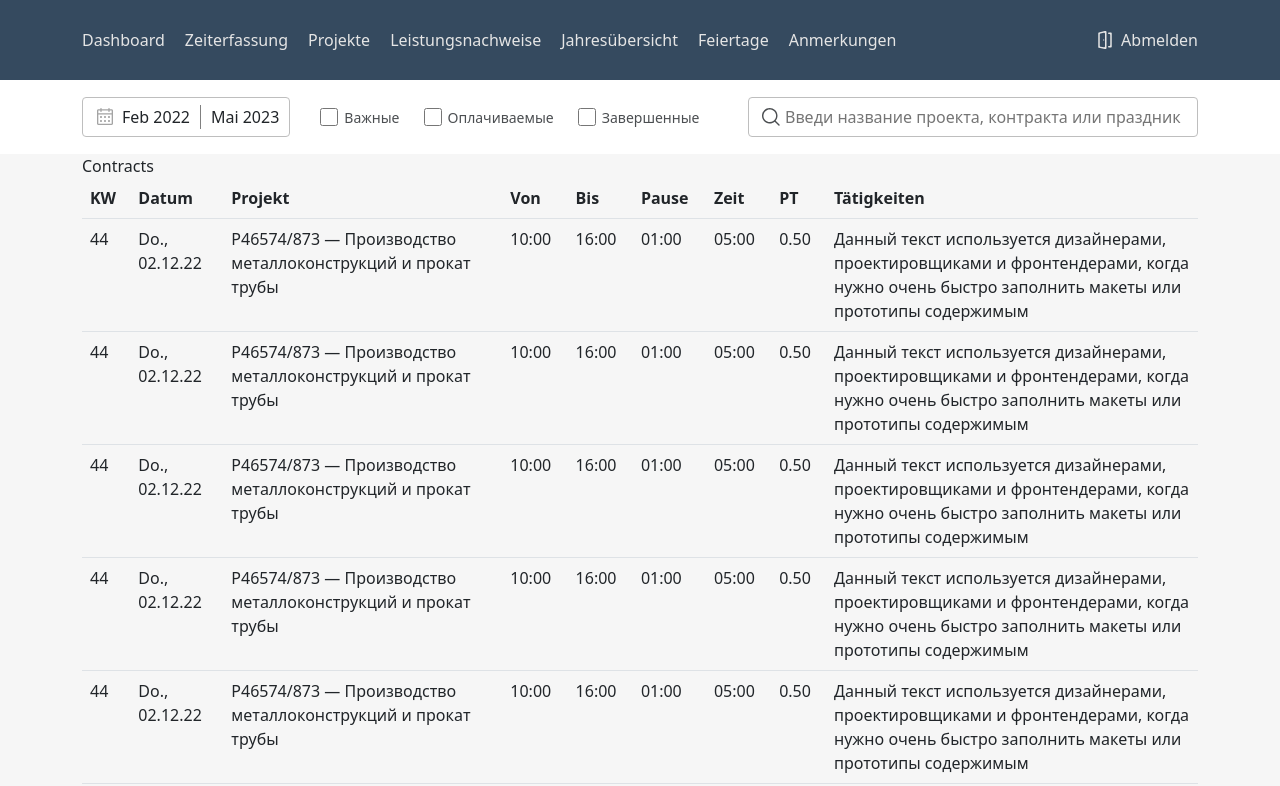
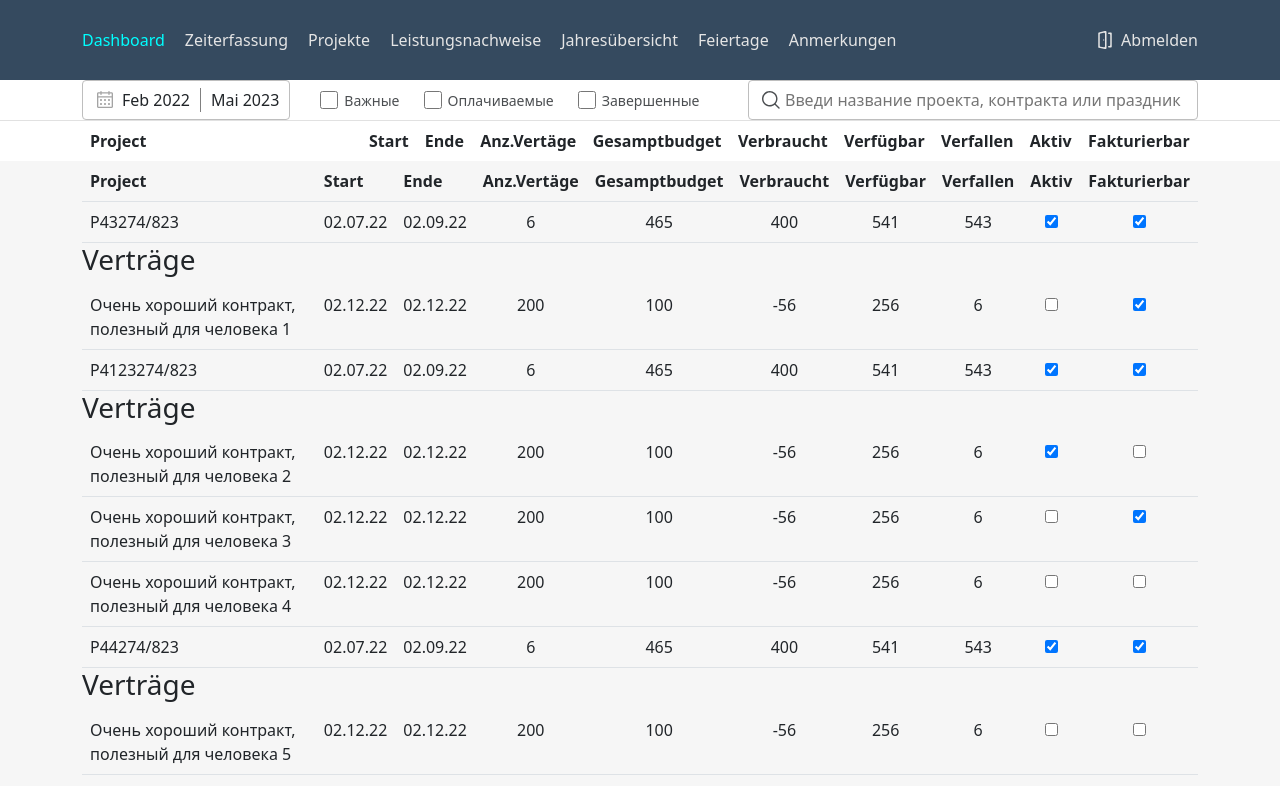
Before and after one commit to artem4rolov/crm_germany, a React (Create React App) app: page /contracts in a window 1280 px wide. Shown: the top 786 px of the page. Built offline with nearby package versions, Linux system fonts and the light colour scheme.

Commit message:
fix header and table

```diff
--- a/src/components/Header/Header.jsx
+++ b/src/components/Header/Header.jsx
@@ -56,7 +56,7 @@ const navBarData = [
 ];
 
 function Header() {
-  const [active, setActive] = useState(null);
+  const [active, setActive] = useState(0);
 
   return (
     <Styles>
--- a/src/components/SideBar/SideBar.jsx
+++ b/src/components/SideBar/SideBar.jsx
@@ -1,5 +1,5 @@
 import React from "react";
-import { Container } from "react-bootstrap";
+import { Container, Table } from "react-bootstrap";
 
 import CalendarImage from "../../assets/icon_calendar.svg";
 import SettingsImage from "../../assets/icon_setting.svg";
@@ -11,20 +11,36 @@ import { useState } from "react";
 import { useEffect } from "react";
 
 const Styles = styled.div`
+  tbody,
+  td,
+  tfoot,
+  th,
+  thead,
+  tr {
+    border: none;
+  }
+
+  .table {
+    margin-bottom: 0;
+  }
+
   .sidebar {
     width: 100%;
-    padding: 17px 0;
     background: #fff;
 
+    .sidebar-table-title {
+      border-top: 1px solid #e1e1e1;
+    }
+
     .container {
+      .sidebar-top {
         display: flex;
-      flex-direction: row;
-      flex-wrap: no-wrap;
         justify-content: space-between;
 
         .sidebar-left {
           display: flex;
           gap: 30px;
+        }
       }
     }
 
@@ -162,8 +178,6 @@ const Styles = styled.div`
   }
 `;
 
-const filters = [{ title: "Важные" }, { title: "Очистить пустые" }];
-
 const SideBar = (props) => {
   // стейт для закрепления сайд-бара наверху
   const [stickyClass, setStickyClass] = useState("relative");
@@ -172,7 +186,7 @@ const SideBar = (props) => {
   const stickNavbar = () => {
     if (window !== undefined) {
       let windowHeight = window.scrollY;
-      windowHeight > 100 ? setStickyClass("sticky-nav") : setStickyClass("");
+      windowHeight > 60 ? setStickyClass("sticky-nav") : setStickyClass("");
     }
   };
 
@@ -189,6 +203,7 @@ const SideBar = (props) => {
     <Styles>
       <div className={`sidebar ${stickyClass}`}>
         <Container>
+          <div className="sidebar-top">
             <div className="sidebar-left">
               <div className="sidebar-calendar">
                 <img src={CalendarImage} alt="" />
@@ -243,7 +258,27 @@ const SideBar = (props) => {
                 />
               </div>
             )}
+          </div>
         </Container>
+        {/* заголовки для каждой отдельной таблицы */}
+        {props.columnTitle && (
+          <div className="sidebar-table-title">
+            <Container>
+              <Table responsive>
+                <thead>
+                  <tr className="table-titles">
+                    {props &&
+                      props.columnTitle.map((item, index) => (
+                        <th className={item.classes} key={index}>
+                          {item.title}
+                        </th>
+                      ))}
+                  </tr>
+                </thead>
+              </Table>
+            </Container>
+          </div>
+        )}
       </div>
     </Styles>
   );
--- /dev/null
+++ b/src/mock/table-contracts.json
@@ -0,0 +1,216 @@
+[
+  {
+    "project": "P43274/823",
+    "start": "02.07.22",
+    "end": "02.09.22",
+    "anz": 6,
+    "budget": 465,
+    "verbraucht": 400,
+    "verfugbar": 541,
+    "verfallen": 543,
+    "aktiv": true,
+    "fakturierbar": true,
+    "contracts": [
+      [
+        "Очень хороший контракт, полезный для человека 1",
+        "02.12.22",
+        "02.12.22",
+        200,
+        100,
+        -56,
+        256,
+        6,
+        false,
+        true
+      ]
+    ]
+  },
+  {
+    "project": "P4123274/823",
+    "start": "02.07.22",
+    "end": "02.09.22",
+    "anz": 6,
+    "budget": 465,
+    "verbraucht": 400,
+    "verfugbar": 541,
+    "verfallen": 543,
+    "aktiv": true,
+    "fakturierbar": true,
+    "contracts": [
+      [
+        "Очень хороший контракт, полезный для человека 2",
+        "02.12.22",
+        "02.12.22",
+        200,
+        100,
+        -56,
+        256,
+        6,
+        true,
+        false
+      ],
+      [
+        "Очень хороший контракт, полезный для человека 3",
+        "02.12.22",
+        "02.12.22",
+        200,
+        100,
+        -56,
+        256,
+        6,
+        false,
+        true
+      ],
+      [
+        "Очень хороший контракт, полезный для человека 4",
+        "02.12.22",
+        "02.12.22",
+        200,
+        100,
+        -56,
+        256,
+        6,
+        false,
+        false
+      ]
+    ]
+  },
+  {
+    "project": "P44274/823",
+    "start": "02.07.22",
+    "end": "02.09.22",
+    "anz": 6,
+    "budget": 465,
+    "verbraucht": 400,
+    "verfugbar": 541,
+    "verfallen": 543,
+    "aktiv": true,
+    "fakturierbar": true,
+    "contracts": [
+      [
+        "Очень хороший контракт, полезный для человека 5",
+        "02.12.22",
+        "02.12.22",
+        200,
+        100,
+        -56,
+        256,
+        6,
+        false,
+        false
+      ],
+      [
+        "Очень хороший контракт, полезный для человека 6",
+        "02.12.22",
+        "02.12.22",
+        200,
+        100,
+        -56,
+        256,
+        6,
+        false,
+        false
+      ],
+      [
+        "Очень хороший контракт, полезный для человека 7",
+        "02.12.22",
+        "02.12.22",
+        200,
+        100,
+        -56,
+        256,
+        6,
+        false,
+        false
+      ],
+      [
+        "Очень хороший контракт, полезный для человека 8",
+        "02.12.22",
+        "02.12.22",
+        200,
+        100,
+        -56,
+        256,
+        6,
+        false,
+        false
+      ],
+      [
+        "Очень хороший контракт, полезный для человека 9",
+        "02.12.22",
+        "02.12.22",
+        200,
+        100,
+        -56,
+        256,
+        6,
+        false,
+        false
+      ]
+    ]
+  },
+  {
+    "project": "P411114/823",
+    "start": "02.07.22",
+    "end": "02.09.22",
+    "anz": 6,
+    "budget": 465,
+    "verbraucht": 400,
+    "verfugbar": 541,
+    "verfallen": 543,
+    "aktiv": true,
+    "fakturierbar": true,
+    "contracts": [
+      [
+        "Очень хороший контракт, полезный для человека 10",
+        "02.12.22",
+        "02.12.22",
+        200,
+        100,
+        -56,
+        256,
+        6,
+        false,
+        false
+      ],
+      [
+        "Очень хороший контракт, полезный для человека 11",
+        "02.12.22",
+        "02.12.22",
+        200,
+        100,
+        -56,
+        256,
+        6,
+        false,
+        false
+      ]
+    ]
+  },
+  {
+    "project": "P414524/823",
+    "start": "02.07.22",
+    "end": "02.09.22",
+    "anz": 6,
+    "budget": 465,
+    "verbraucht": 400,
+    "verfugbar": 541,
+    "verfallen": 543,
+    "aktiv": true,
+    "fakturierbar": true,
+    "contracts": [
+      [
+        "Очень хороший контракт, полезный для человека 12",
+        "02.12.22",
+        "02.12.22",
+        200,
+        100,
+        -56,
+        256,
+        6,
+        false,
+        false
+      ]
+    ]
+  }
+]
--- a/src/tabs/Contracts/Contracts.jsx
+++ b/src/tabs/Contracts/Contracts.jsx
@@ -2,7 +2,7 @@ import React from "react";
 import styled from "styled-components";
 import SideBar from "../../components/SideBar/SideBar";
 import { Container, Table } from "react-bootstrap";
-import data from "../../mock/table-projects.json";
+import data from "../../mock/table-contracts.json";
 
 import PlusIcon from "../../assets/icon_added.svg";
 import EditIcon from "../../assets/icon_edit.svg";
@@ -66,15 +66,16 @@ const Styles = styled.div`
 `;
 
 const columnTitle = [
-  { title: "KW", size: "col" },
-  { title: "Datum", size: "col-1" },
-  { title: "Projekt", size: "col-3" },
-  { title: "Von", size: "col" },
-  { title: "Bis", size: "col" },
-  { title: "Pause", size: "col" },
-  { title: "Zeit", size: "col" },
-  { title: "PT", size: "col" },
-  { title: "Tätigkeiten", size: "col-4" },
+  { title: "Project", classes: "col-3" },
+  { title: "Start", classes: "col" },
+  { title: "Ende", classes: "col" },
+  { title: "Anz.Vertäge", classes: "col text-center" },
+  { title: "Gesamptbudget", classes: "col text-center" },
+  { title: "Verbraucht", classes: "col text-center" },
+  { title: "Verfügbar", classes: "col text-center" },
+  { title: "Verfallen", classes: "col text-center" },
+  { title: "Aktiv", classes: "col text-center" },
+  { title: "Fakturierbar", classes: "col text-center" },
 ];
 
 const Contracts = () => {
@@ -85,7 +86,7 @@ const Contracts = () => {
     setToggleModal((prev) => !prev);
 
     switch (param) {
-      case null:
+      case "":
         return (
           toggleModal && (
             <Modal project title="Projekt hinzufügen" toggle={setToggleModal} />
@@ -112,15 +113,16 @@ const Contracts = () => {
             { title: "Оплачиваемые" },
             { title: "Завершенные" },
           ]}
+          columnTitle={columnTitle}
           search
         />
         <Container>
-          Contracts
           <Table responsive>
             <thead>
+              {/* формируем столбцы */}
               <tr className="table-titles">
                 {columnTitle.map((item, index) => (
-                  <th className={item.size} key={index}>
+                  <th className={item.classes} key={index}>
                     {item.title}
                   </th>
                 ))}
@@ -128,34 +130,81 @@ const Contracts = () => {
             </thead>
             <tbody>
               {data.map((row, index) => (
-                <tr
-                  key={index}
-                  className={`table-content ${
-                    activeRow === index ? "active" : ""
-                  } `}
-                  onClick={() => setActiveRow(index)}
-                >
-                  {row.map((col, index) => (
-                    <th key={index}>{col}</th>
+                <>
+                  {/* данные о проекте */}
+                  <tr
+                    key={row.project}
+                    className={`table-content ${
+                      activeRow === row.project ? "active" : ""
+                    } `}
+                    onClick={() => setActiveRow(row.project)}
+                  >
+                    <th>{row.project}</th>
+                    <th>{row.start}</th>
+                    <th>{row.end}</th>
+                    <th className="text-center">{row.anz}</th>
+                    <th className="text-center">{row.budget}</th>
+                    <th className="text-center">{row.verbraucht}</th>
+                    <th className="text-center">{row.verfugbar}</th>
+                    <th className="text-center">{row.verfallen}</th>
+                    <th className="text-center">
+                      <input
+                        type="checkbox"
+                        name=""
+                        id=""
+                        checked={row.aktiv}
+                        onChange={() => {}}
+                      />
+                    </th>
+                    <th className="text-center">
+                      <input
+                        type="checkbox"
+                        name=""
+                        id=""
+                        checked={row.fakturierbar}
+                        onChange={() => {}}
+                      />
+                    </th>
+                  </tr>
+                  <h3>Verträge</h3>
+                  {/* контракты к проекту */}
+                  {row.contracts.map((contract, index) => (
+                    <tr
+                      key={contract[0] + index}
+                      className={`table-content ${
+                        activeRow === contract[0] ? "active" : ""
+                      } `}
+                      onClick={() => setActiveRow(contract[0])}
+                    >
+                      <th>{contract[0]}</th>
+                      <th>{contract[1]}</th>
+                      <th>{contract[2]}</th>
+                      <th className="text-center">{contract[3]}</th>
+                      <th className="text-center">{contract[4]}</th>
+                      <th className="text-center">{contract[5]}</th>
+                      <th className="text-center">{contract[6]}</th>
+                      <th className="text-center">{contract[7]}</th>
+                      <th className="text-center">
+                        <input
+                          type="checkbox"
+                          name=""
+                          id=""
+                          checked={contract[8]}
+                          onChange={() => {}}
+                        />
+                      </th>
+                      <th className="text-center">
+                        <input
+                          type="checkbox"
+                          name=""
+                          id=""
+                          checked={contract[9]}
+                          onChange={() => {}}
+                        />
+                      </th>
+                    </tr>
                   ))}
-                  {index === activeRow ? (
-                    <th className="row-modal">
-                      <div>
-                        <img
-                          src={PlusIcon}
-                          alt="plus icon"
-                          onClick={() => setToggleModal((prev) => !prev)}
-                        />
-                      </div>
-                      <div>
-                        <img src={EditIcon} alt="edit icon" />
-                      </div>
-                      <div>
-                        <img src={TrashIcon} alt="trash icon" />
-                      </div>
-                    </th>
-                  ) : null}
-                </tr>
+                </>
               ))}
             </tbody>
           </Table>
--- a/src/tabs/Projects/Projects.jsx
+++ b/src/tabs/Projects/Projects.jsx
@@ -66,15 +66,15 @@ const Styles = styled.div`
 `;
 
 const columnTitle = [
-  { title: "KW", size: "col" },
-  { title: "Datum", size: "col-1" },
-  { title: "Projekt", size: "col-3" },
-  { title: "Von", size: "col" },
-  { title: "Bis", size: "col" },
-  { title: "Pause", size: "col" },
-  { title: "Zeit", size: "col" },
-  { title: "PT", size: "col" },
-  { title: "Tätigkeiten", size: "col-4" },
+  { title: "KW", classes: "col" },
+  { title: "Datum", classes: "col-1" },
+  { title: "Projekt", classes: "col-3" },
+  { title: "Von", classes: "col" },
+  { title: "Bis", classes: "col" },
+  { title: "Pause", classes: "col" },
+  { title: "Zeit", classes: "col" },
+  { title: "PT", classes: "col" },
+  { title: "Tätigkeiten", classes: "col-4" },
 ];
 
 const Projects = () => {
@@ -86,20 +86,11 @@ const Projects = () => {
       <div className="projects-wrapper">
         <SideBar
           filters={[{ title: "Важные" }, { title: "Очистить пустые" }]}
+          columnTitle={columnTitle}
           search
         />
         <Container>
-          Projects
           <Table responsive>
-            <thead>
-              <tr className="table-titles">
-                {columnTitle.map((item, index) => (
-                  <th className={item.size} key={index}>
-                    {item.title}
-                  </th>
-                ))}
-              </tr>
-            </thead>
             <tbody>
               {data.map((row, index) => (
                 <tr
@@ -112,6 +103,7 @@ const Projects = () => {
                   {row.map((col, index) => (
                     <th key={index}>{col}</th>
                   ))}
+                  {/* модалка в углу строки при клике на строку */}
                   {index === activeRow ? (
                     <th className="row-modal">
                       <div>
```
Lines whose indentation alone changed are shown as unchanged.
